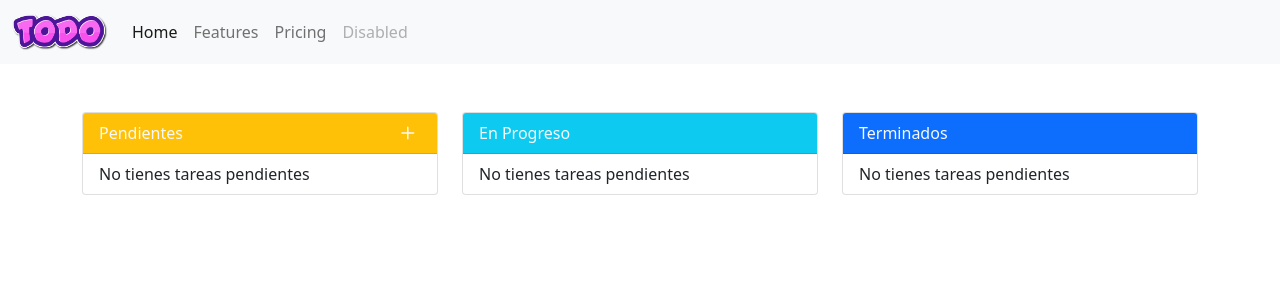
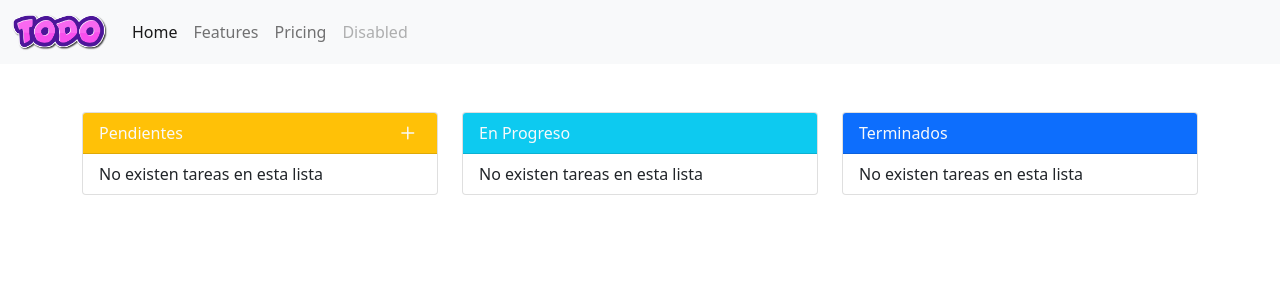
Before and after one commit to Srjlee/Grupo6, a React (Vite) app in the folder todo-drag/: page / in a window 1280 px wide. Shown: the top 300 px of the page. Built offline with nearby package versions, Linux system fonts and the light colour scheme.

Commit message:
chenga empty message in todolist compomnent

```diff
--- a/todo-drag/src/components/todos/ToDoList.jsx
+++ b/todo-drag/src/components/todos/ToDoList.jsx
@@ -146,7 +146,7 @@ const ToDoList = ({ title, type, toggle, setDragged, dragged }) => {
           ))
         ) : (
           <div className="dropzone list-group-item bg-transparent">
-            No tienes tareas pendientes
+            No existen tareas en esta lista
           </div>
         )}
       </ul>
```
